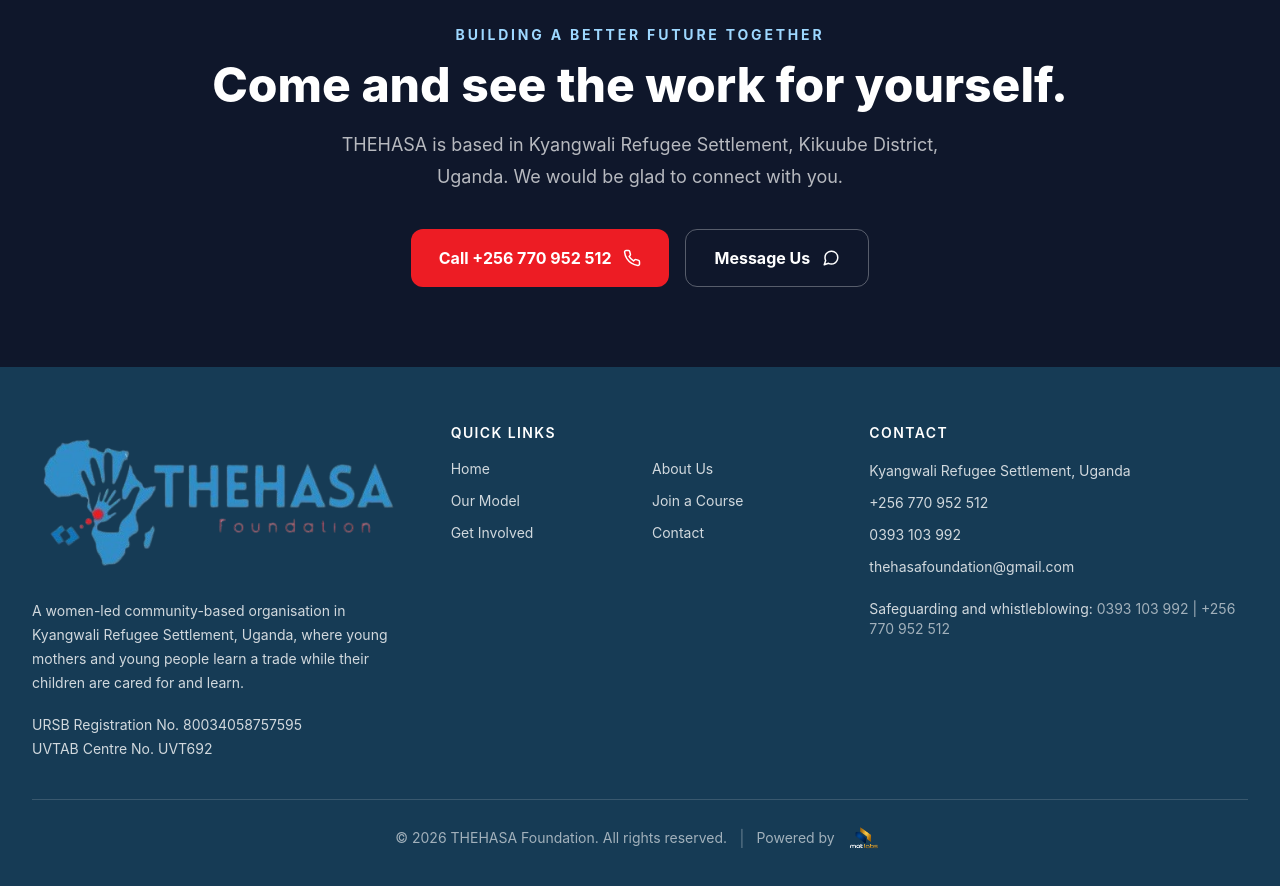
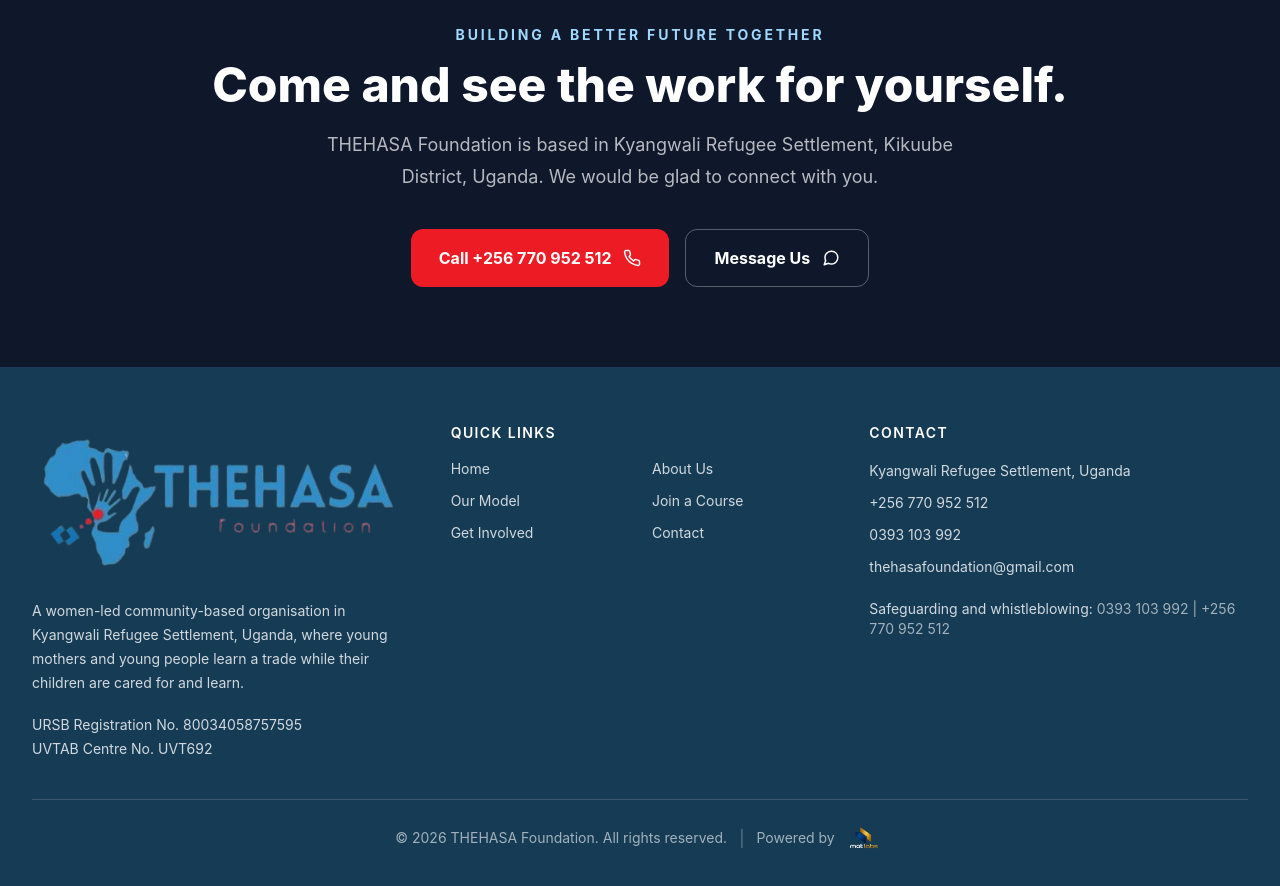
Before and after one commit to matsonemmanuel/thehasa-website, a React (Vite) app: page /contact in a window 1280 px wide. Shown: the part 3740-4626 px from the top of the page. Built offline with nearby package versions, Linux system fonts and the light colour scheme.

Commit message:
CTA updated

```diff
--- a/src/pages/Contact.tsx
+++ b/src/pages/Contact.tsx
@@ -749,7 +749,7 @@ Thank you.
           </h2>
 
           <p className="mx-auto mt-5 max-w-2xl text-base leading-8 text-white/70 sm:text-lg">
-            THEHASA is based in Kyangwali Refugee Settlement,
+            THEHASA Foundation is based in Kyangwali Refugee Settlement,
             Kikuube District, Uganda. We would be glad to connect
             with you.
           </p>
```
